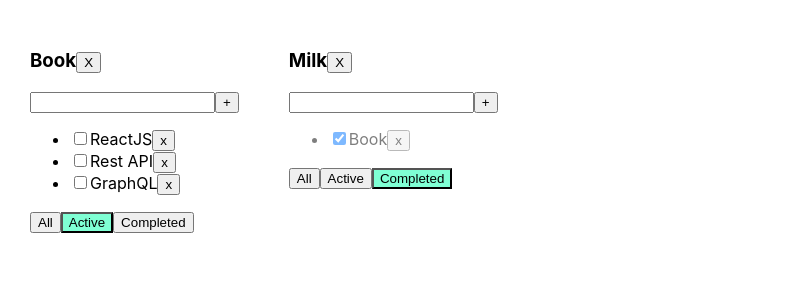
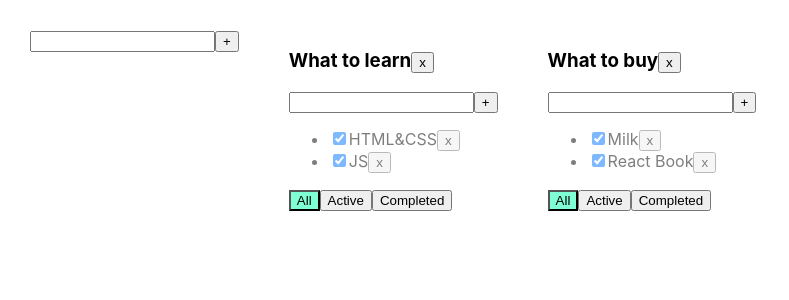
Before and after one commit to Grammeri/TDL_2_5, a React (Create React App) app: page / in a window 1280 px wide. Shown: the top 300 px of the page, without its empty margins (0-789 px from the left). Built offline with nearby package versions, Linux system fonts and the light colour scheme.

Commit message:
TDL_3_6_Origin TaskGenerator

```diff
--- /dev/null
+++ b/src/AddItemForm.tsx
@@ -0,0 +1,41 @@
+import React, {ChangeEvent, KeyboardEvent, useState} from "react";
+
+type AddItemFormType = {
+    addItem: (title: string) => void
+}
+export const AddItemForm = (props: AddItemFormType) => {
+    let [title, setTitle] = useState("")
+    let [error, setError] = useState<string | null>(null)
+
+    const onChangeHandler = (e: ChangeEvent<HTMLInputElement>) => {
+        setTitle(e.currentTarget.value)
+    }
+
+    const onKeyPressHandler = (e: KeyboardEvent<HTMLInputElement>) => {
+        setError(null);
+        if (e.charCode === 13) {
+            addTask();
+        }
+    }
+    const addTask = () => {
+
+        let newTitle = title.trim();
+        if (newTitle !== "") {
+            props.addItem(newTitle);
+            setTitle("");
+        } else {
+            setError("Title is required");
+        }
+    }
+    return (
+        <div>
+            <input value={title}
+                   onChange={onChangeHandler}
+                   onKeyPress={onKeyPressHandler}
+                   className={error ? "error" : ""}
+            />
+            <button onClick={addTask}>+</button>
+            {error && <div className="errorMessage">{error}</div>}
+        </div>
+    )
+}
--- a/src/App.tsx
+++ b/src/App.tsx
@@ -1,113 +1,124 @@
 import React, {useState} from 'react';
 import './App.css';
-import {Todolist} from './Todolist';
+import {TaskType, Todolist} from './Todolist';
 import {v1} from 'uuid';
+import {AddItemForm} from "./AddItemForm";
 
 export type FilterValuesType = "all" | "active" | "completed";
-
-type TodoListPropsType = {
-    id:string
-    title:string
-    filter:FilterValuesType
+type TodolistType = {
+    id: string
+    title: string
+    filter: FilterValuesType
 }
 
+type TasksStateType = {
+    [key: string]: Array<TaskType>
+}
+
+
 function App() {
-
     let todolistId1 = v1();
     let todolistId2 = v1();
 
-    let [todolists, setTodolist] = useState<Array<TodoListPropsType>>([
-        {id:todolistId1, title:"Book", filter:"active"},
-        {id:todolistId2, title:"Milk", filter:"completed"},
+    let [todolists, setTodolists] = useState<Array<TodolistType>>([
+        {id: todolistId1, title: "What to learn", filter: "all"},
+        {id: todolistId2, title: "What to buy", filter: "all"}
     ])
 
-    const removeTodolist =(todolistId:string)=>{
-        debugger;
-        let filteredTodolist = todolists.filter(f=>f.id!==todolistId)
-        setTodolist(filteredTodolist)
-        delete tasksObj[todolistId]
-    }
-
-    let [tasksObj, setTasks] = useState({
+    let [tasks, setTasks] = useState<TasksStateType>({
         [todolistId1]: [
             {id: v1(), title: "HTML&CSS", isDone: true},
-            {id: v1(), title: "JS", isDone: true},
-            {id: v1(), title: "ReactJS", isDone: false},
-            {id: v1(), title: "Rest API", isDone: false},
-            {id: v1(), title: "GraphQL", isDone: false}
+            {id: v1(), title: "JS", isDone: true}
         ],
         [todolistId2]: [
-            {id: v1(), title: "Book", isDone: true},
-            {id: v1(), title: "Milk", isDone: false},
+            {id: v1(), title: "Milk", isDone: true},
+            {id: v1(), title: "React Book", isDone: true}
         ]
     });
 
 
-    function removeTask(id: string, todolistId:string) {
-
-        let tasks = tasksObj[todolistId];//this is required array
-        let filteredTasks = tasks.filter(t => t.id != id);
-        tasksObj[todolistId]=filteredTasks
-        setTasks({...tasksObj});
+    function removeTask(id: string, todolistId: string) {
+        //достанем нужный массив по todolistId:
+        let todolistTasks = tasks[todolistId];
+        // перезапишем в этом объекте массив для нужного тудулиста отфилтрованным массивом:
+        tasks[todolistId] = todolistTasks.filter(t => t.id != id);
+        // засетаем в стейт копию объекта, чтобы React отреагировал перерисовкой
+        setTasks({...tasks});
     }
 
-    function addTask(title: string, todolistId:string) {
-        let task = {id: v1(), title: title, isDone: false};//We need to add this into the required array
-        let tasks = tasksObj[todolistId]
-        let newTasks = [task, ...tasks];
-        tasksObj[todolistId]=newTasks
-        setTasks({...tasksObj});
+    function addTask(title: string, todolistId: string) {
+        let task = {id: v1(), title: title, isDone: false};
+        //достанем нужный массив по todolistId:
+        let todolistTasks = tasks[todolistId];
+        // перезапишем в этом объекте массив для нужного тудулиста копией, добавив в начало новую таску:
+        tasks[todolistId] = [task, ...todolistTasks];
+        // засетаем в стейт копию объекта, чтобы React отреагировал перерисовкой
+        setTasks({...tasks});
     }
 
-    function changeStatus(taskId: string, isDone: boolean, todolistId:string) {
-        let tasks = tasksObj[todolistId]
-        let task = tasks.find(t => t.id === taskId);
+    function changeStatus(id: string, isDone: boolean, todolistId: string) {
+        //достанем нужный массив по todolistId:
+        let todolistTasks = tasks[todolistId];
+        // найдём нужную таску:
+        let task = todolistTasks.find(t => t.id === id);
+        //изменим таску, если она нашлась
         if (task) {
             task.isDone = isDone;
-            setTasks({...tasksObj});
+            // засетаем в стейт копию объекта, чтобы React отреагировал перерисовкой
+            setTasks({...tasks});
         }
     }
 
-
     function changeFilter(value: FilterValuesType, todolistId: string) {
-        let todolist = todolists.find(f => f.id === todolistId);
+        let todolist = todolists.find(tl => tl.id === todolistId);
         if (todolist) {
             todolist.filter = value;
-            setTodolist([...todolists])
+            setTodolists([...todolists])
         }
     }
 
-/*   let todolistId1 = v1()
-   let todolistId2 = v1()*/
+    function removeTodolist(id: string) {
+        // засунем в стейт список тудулистов, id которых не равны тому, который нужно выкинуть
+        setTodolists(todolists.filter(tl => tl.id != id));
+        // удалим таски для этого тудулиста из второго стейта, где мы храним отдельно таски
+        delete tasks[id]; // удаляем св-во из объекта... значением которого являлся массив тасок
+        // засетаем в стейт копию объекта, чтобы React отреагировал перерисовкой
+        setTasks({...tasks});
 
+    }
 
-
+    const addTodolist = (title: string) => {
+        let todolist: TodolistType = {id: v1(), filter: "all", title: title}
+        setTodolists([todolist, ...todolists])
+        setTasks({...tasks, [todolist.id]:[]})
+    }
     return (
         <div className="App">
+            <AddItemForm addItem={addTodolist}/>
             {
-                todolists.map((m) => {
-                let tasksForTodolist = tasksObj[m.id];
+                todolists.map(tl => {
+                    let allTodolistTasks = tasks[tl.id];
+                    let tasksForTodolist = allTodolistTasks;
 
-                if (m.filter === "active") {
-                    tasksForTodolist = tasksForTodolist.filter(t => t.isDone === false);
+                    if (tl.filter === "active") {
+                        tasksForTodolist = allTodolistTasks.filter(t => t.isDone === false);
                     }
-                if (m.filter === "completed") {
-                    tasksForTodolist = tasksForTodolist.filter(t => t.isDone === true);
+                    if (tl.filter === "completed") {
+                        tasksForTodolist = allTodolistTasks.filter(t => t.isDone === true);
                     }
 
-                return (
-                    <Todolist title={m.title}
-                              key={m.id}
-                              id={m.id}
+                    return <Todolist
+                        key={tl.id}
+                        id={tl.id}
+                        title={tl.title}
                         tasks={tasksForTodolist}
                         removeTask={removeTask}
                         changeFilter={changeFilter}
                         addTask={addTask}
                         changeTaskStatus={changeStatus}
-                              filter={m.filter}
+                        filter={tl.filter}
                         removeTodolist={removeTodolist}
-                    />)
-
+                    />
                 })
             }
 
--- a/src/Todolist.tsx
+++ b/src/Todolist.tsx
@@ -1,79 +1,54 @@
-import React, {ChangeEvent, KeyboardEvent, useState} from 'react';
+import React, {ChangeEvent} from 'react';
 import {FilterValuesType} from './App';
+import {AddItemForm} from "./AddItemForm";
 
-type TaskType = {
+export type TaskType = {
     id: string
     title: string
     isDone: boolean
 }
 
 type PropsType = {
+    id: string
     title: string
     tasks: Array<TaskType>
-    removeTask: (taskId: string,  todolistId:string) => void
-    changeFilter: (value: FilterValuesType, todolistId:string) => void
-    addTask: (title: string,  todolistId:string) => void
-    changeTaskStatus: (taskId: string, isDone: boolean,  todolistId:string) => void
+    removeTask: (taskId: string, todolistId: string) => void
+    changeFilter: (value: FilterValuesType, todolistId: string) => void
+    addTask: (title: string, todolistId: string) => void
+    changeTaskStatus: (id: string, isDone: boolean, todolistId: string) => void
+    removeTodolist: (id: string) => void
     filter: FilterValuesType
-    id:string
-    removeTodolist:(id:string)=>void
 }
 
 export function Todolist(props: PropsType) {
 
-    let [title, setTitle] = useState("")
-    let [error, setError] = useState<string | null>(null)
 
-    const addTask = () => {
-        if (title.trim() !== "") {
-            props.addTask(title.trim(), props.id);
-            setTitle("");
-        } else {
-            setError("Title is required");
-        }
-    }
-
-    const onChangeHandler = (e: ChangeEvent<HTMLInputElement>) => {
-        setTitle(e.currentTarget.value)
-    }
-
-    const onKeyPressHandler = (e: KeyboardEvent<HTMLInputElement>) => {
-        setError(null);
-        if (e.charCode === 13) {
-            addTask();
-        }
-    }
+    const removeTodolist = () => props.removeTodolist(props.id)
 
     const onAllClickHandler = () => props.changeFilter("all", props.id);
     const onActiveClickHandler = () => props.changeFilter("active", props.id);
     const onCompletedClickHandler = () => props.changeFilter("completed", props.id);
-const removeTodolist = () => {
-    props.removeTodolist(props.id)
-}
+
+    const addTask = (title:string)=>{
+        props.addTask(title, props.id)
+    }
 
     return <div>
-        <h3>{props.title}<button onClick={removeTodolist}>X</button></h3>
-        <div>
-            <input value={title}
-                   onChange={onChangeHandler}
-                   onKeyPress={onKeyPressHandler}
-                   className={error ? "error" : ""}
-            />
-            <button onClick={addTask}>+</button>
-            {error && <div className="errorMessage">{error}</div>}
-        </div>
+        <h3> {props.title}
+            <button onClick={removeTodolist}>x</button>
+        </h3>
+        <AddItemForm addItem={addTask}/>
         <ul>
             {
                 props.tasks.map(t => {
                     const onClickHandler = () => props.removeTask(t.id, props.id)
                     const onChangeHandler = (e: ChangeEvent<HTMLInputElement>) => {
-                        props.changeTaskStatus(t.id, e.currentTarget.checked, props.id);
+                        let newIsDoneValue = e.currentTarget.checked;
+                        props.changeTaskStatus(t.id, newIsDoneValue, props.id);
                     }
 
                     return <li key={t.id} className={t.isDone ? "isDone" : ""}>
-                        <input type="checkbox"
-                               onChange={onChangeHandler}
-                               checked={t.isDone}/>
+                        <input type="checkbox" onChange={onChangeHandler} checked={t.isDone}/>
                         <span>{t.title}</span>
                         <button onClick={onClickHandler}>x</button>
                     </li>
@@ -82,11 +57,14 @@
         </ul>
         <div>
             <button className={props.filter === 'all' ? "activeFilter" : ""}
-                    onClick={onAllClickHandler}>All</button>
+                    onClick={onAllClickHandler}>All
+            </button>
             <button className={props.filter === 'active' ? "activeFilter" : ""}
-                    onClick={onActiveClickHandler}>Active</button>
+                    onClick={onActiveClickHandler}>Active
+            </button>
             <button className={props.filter === 'completed' ? "activeFilter" : ""}
-                    onClick={onCompletedClickHandler}>Completed</button>
+                    onClick={onCompletedClickHandler}>Completed
+            </button>
         </div>
     </div>
 }
```
Lines whose indentation alone changed are shown as unchanged.
